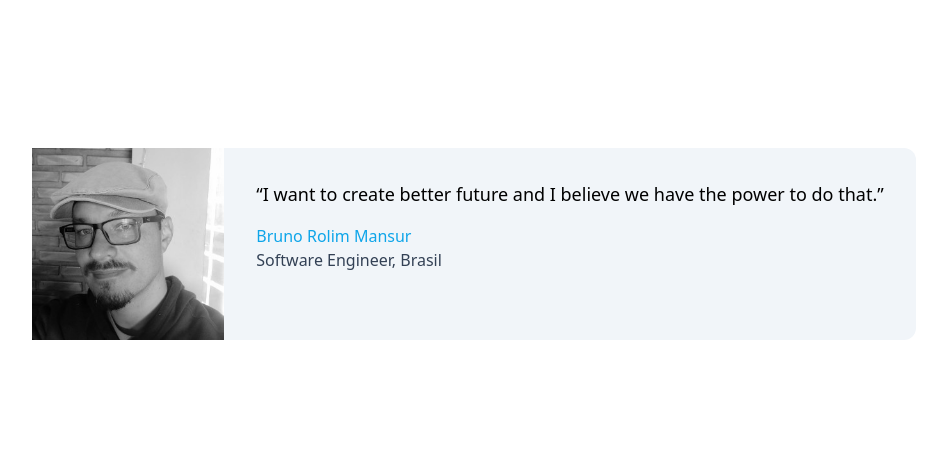
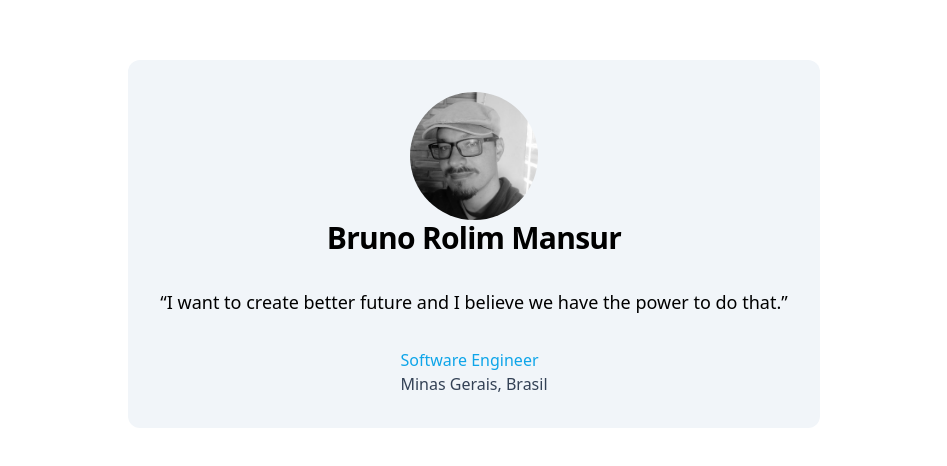
Before and after one commit to bmansur/brunomansur, a website: page index.html in a window 1280 px wide. Shown: the part 156-622 px from the top of the page, without its empty margins (166-1113 px from the left). Drawn offline with Linux system fonts and the light colour scheme.

Commit message:
adjusting layout

```diff
--- a/index.html
+++ b/index.html
@@ -8,15 +8,12 @@
     <title>Bruno Mansur</title>
   </head>
   <body class="h-screen grid items-center justify-center">
-    <figure
-      class="md:flex bg-slate-100 rounded-xl p-8 md:p-0 dark:bg-slate-800"
-    >
-      <img
-        class="w-24 h-24 md:w-48 md:h-auto md:rounded-none rounded-full mx-auto"
-        src="img/me.jpg"
-        alt=""
-      />
-      <div class="pt-6 md:p-8 text-center md:text-left space-y-4">
+    <figure class="bg-slate-100 rounded-xl p-8 dark:bg-slate-800">
+      <img class="w-32 h-32 rounded-full mx-auto" src="img/me.jpg" alt="" />
+      <div class="flex flex-col items-center space-y-8">
+        <h1 class="text-3xl font-extrabold tracking-tight">
+          Bruno Rolim Mansur
+        </h1>
         <blockquote>
           <p class="text-lg font-medium">
             “I want to create better future and I believe we have the power to
@@ -24,9 +21,9 @@
           </p>
         </blockquote>
         <figcaption class="font-medium">
-          <div class="text-sky-500 dark:text-sky-400">Bruno Rolim Mansur</div>
+          <div class="text-sky-500 dark:text-sky-400">Software Engineer</div>
           <div class="text-slate-700 dark:text-slate-500">
-            Software Engineer, Brasil
+            Minas Gerais, Brasil
           </div>
           <div class="text-slate-700 dark:text-slate-500"></div>
         </figcaption>
```
Also changed, not shown: css/style.css.
